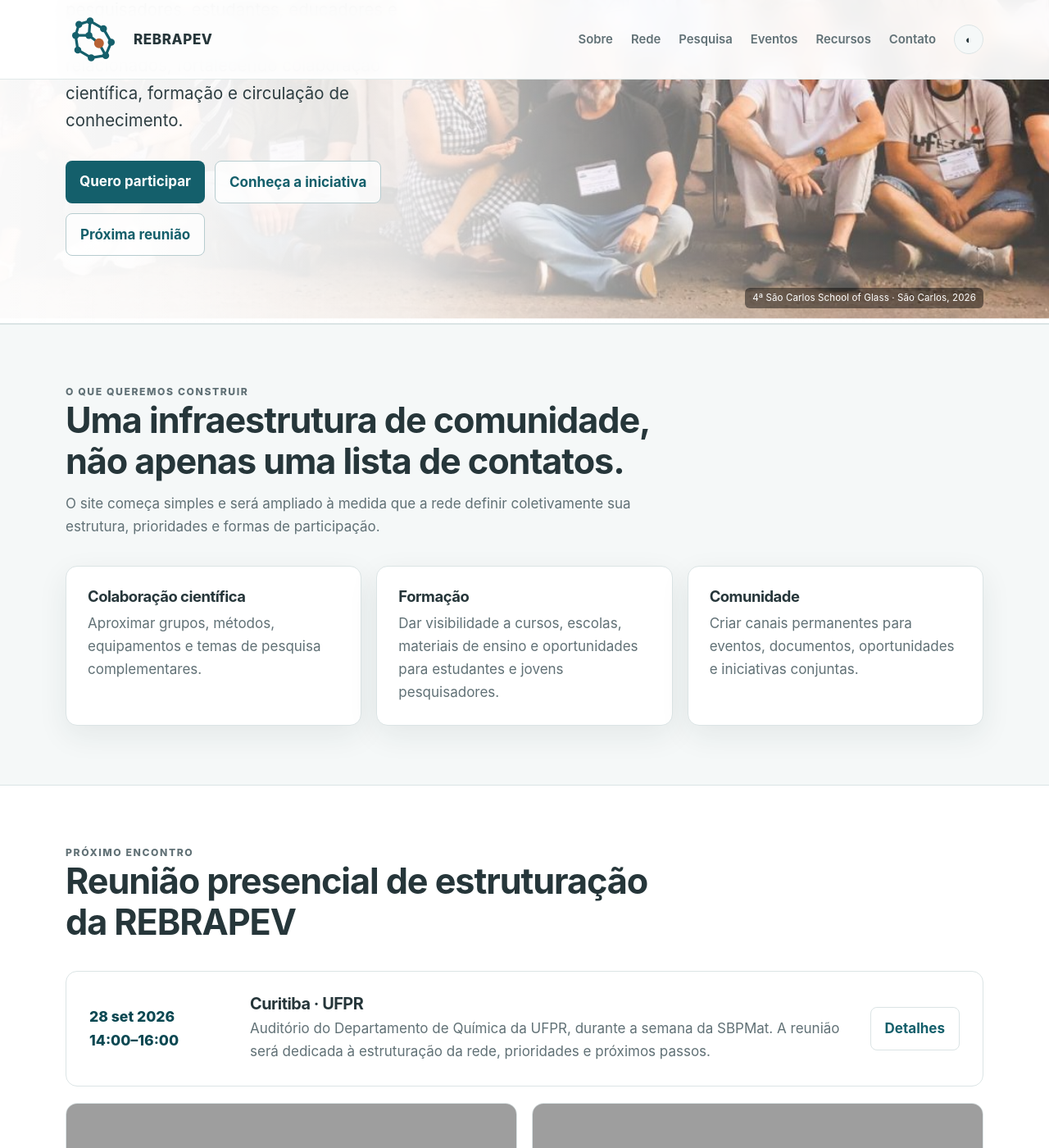
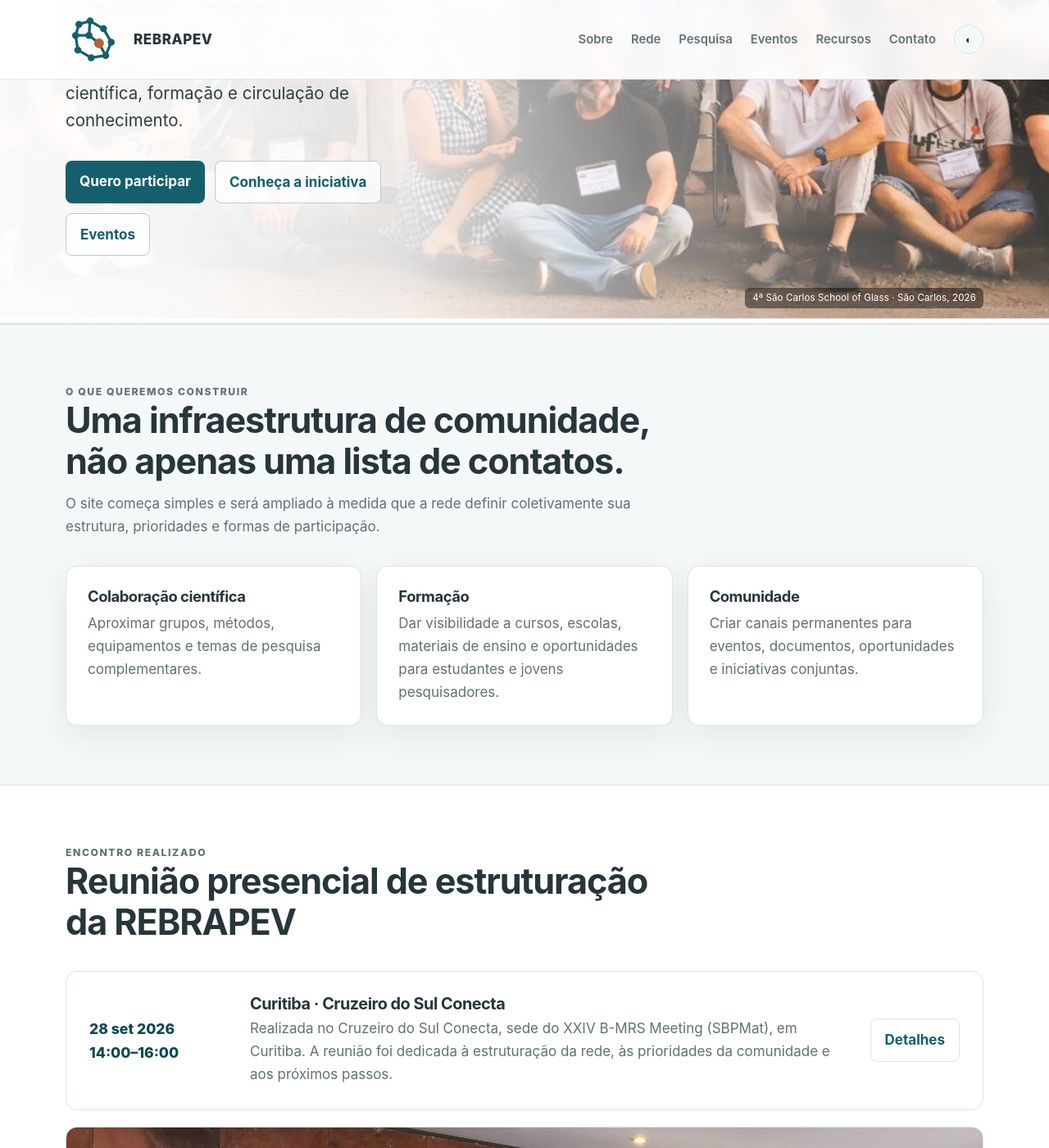
Before and after one commit to REBRAPEV/rebrapev.github.io, a Jekyll site: the page built from index.html, in a window 1280 px wide and 1400 px high, scrolled down 719 px. Shown: the whole window at 82% size. Built offline with Jekyll 4.4.1, drawn with Linux system fonts in a browser that asks for light colours; some of the changed text lies outside the part shown; grey boxes are pictures that could not be loaded.

Commit message:
Correct the structuring meeting's venue and record it as held
The meeting did not take place at the UFPR Chemistry Department as
announced. It was held at the Cruzeiro do Sul Conecta in Curitiba, the
venue of the XXIV B-MRS Meeting (SBPMat), on 28 September 2026.

Correct the venue on the homepage and on /eventos/, and move both out of
the future tense now that the date has passed: the homepage eyebrow
becomes "Encontro realizado", and the descriptions read as a record of a
meeting that happened rather than an announcement. The hero's "Próxima
reunião" button becomes "Eventos", since no next meeting is announced yet.

Replace the two UFPR stock photographs, which showed a venue that was
never used, with the group photograph taken at the meeting. It is the
only image now, so add a single-column variant of the gallery.

Co-Authored-By: Claude Opus 5 <noreply@anthropic.com>
Claude-Session: https://claude.ai/code/session_0173cMVJ3fvPba8XskeK5nNg

```diff
--- a/assets/css/main.css
+++ b/assets/css/main.css
@@ -174,6 +174,7 @@ h1, h2, h3 { line-height: 1.15; letter-spacing: -.025em; color: var(--text); }
 .event-card h3 { margin: 0 0 5px; }
 .event-card p { margin: 0; color: var(--muted); }
 .meeting-gallery { display: grid; grid-template-columns: repeat(2, minmax(0, 1fr)); gap: 18px; margin-top: 20px; }
+.meeting-gallery--single { grid-template-columns: minmax(0, 1fr); }
 .meeting-gallery figure { margin: 0; overflow: hidden; border: 1px solid var(--line); border-radius: var(--radius); background: var(--surface); }
 .meeting-gallery img { display: block; width: 100%; aspect-ratio: 16 / 9; object-fit: cover; }
 .meeting-gallery figcaption { padding: 10px 13px 12px; color: var(--muted); font-size: .84rem; line-height: 1.4; }
--- a/index.html
+++ b/index.html
@@ -14,7 +14,7 @@ description: "REBRAPEV — rede brasileira para pesquisa, formação e colabora
       <div class="hero-actions">
         <a class="button" href="https://docs.google.com/forms/d/e/1FAIpQLSd8ytkaU0JRx6_qMXVemoYv5HuZUh2QcRqJa7jpONAVdQKxHw/viewform" target="_blank" rel="noopener">Quero participar</a>
         <a class="button secondary" href="{{ '/sobre/' | relative_url }}">Conheça a iniciativa</a>
-        <a class="button secondary" href="{{ '/eventos/' | relative_url }}">Próxima reunião</a>
+        <a class="button secondary" href="{{ '/eventos/' | relative_url }}">Eventos</a>
       </div>
     </div>
   </div>
@@ -39,25 +39,21 @@ description: "REBRAPEV — rede brasileira para pesquisa, formação e colabora
 <section class="section">
   <div class="wrap">
     <div class="section-head">
-      <p class="eyebrow">Próximo encontro</p>
+      <p class="eyebrow">Encontro realizado</p>
       <h2>Reunião presencial de estruturação da REBRAPEV</h2>
     </div>
     <div class="event-card">
       <div class="event-date">28 set 2026<br>14:00–16:00</div>
       <div>
-        <h3>Curitiba · UFPR</h3>
-        <p>Auditório do Departamento de Química da UFPR, durante a semana da SBPMat. A reunião será dedicada à estruturação da rede, prioridades e próximos passos.</p>
+        <h3>Curitiba · Cruzeiro do Sul Conecta</h3>
+        <p>Realizada no Cruzeiro do Sul Conecta, sede do XXIV B-MRS Meeting (SBPMat), em Curitiba. A reunião foi dedicada à estruturação da rede, às prioridades da comunidade e aos próximos passos.</p>
       </div>
       <a class="button secondary" href="{{ '/eventos/' | relative_url }}">Detalhes</a>
     </div>
-    <div class="meeting-gallery" aria-label="Local da reunião na UFPR">
+    <div class="meeting-gallery meeting-gallery--single" aria-label="Reunião de estruturação da REBRAPEV">
       <figure>
-        <img src="https://ufpr.br/wp-content/uploads/2022/08/e521c589-b2bf-4b45-a9bf-474e74583dc9-800x450.jpg" alt="Edifício do Departamento de Química da UFPR" loading="lazy">
-        <figcaption>Departamento de Química da UFPR. <span>Foto: UFPR.</span></figcaption>
-      </figure>
-      <figure>
-        <img src="https://ufpr.br/wp-content/uploads/2022/11/solivan6.jpg" alt="Auditório do Departamento de Química da UFPR" loading="lazy">
-        <figcaption>Auditório do Departamento de Química da UFPR. <span>Foto: UFPR.</span></figcaption>
+        <img src="{{ '/assets/images/reuniao-estruturacao-rebrapev-2026.jpg' | relative_url }}" alt="Participantes reunidos ao final da reunião de estruturação da REBRAPEV, em Curitiba" loading="lazy">
+        <figcaption>Participantes da reunião de estruturação da REBRAPEV, durante o XXIV B-MRS Meeting. <span>Curitiba, 28 de setembro de 2026.</span></figcaption>
       </figure>
     </div>
   </div>
```
Also changed, not shown: eventos.md (+7 -13 lines), assets/images/reuniao-estruturacao-rebrapev-2026.jpg (added).
